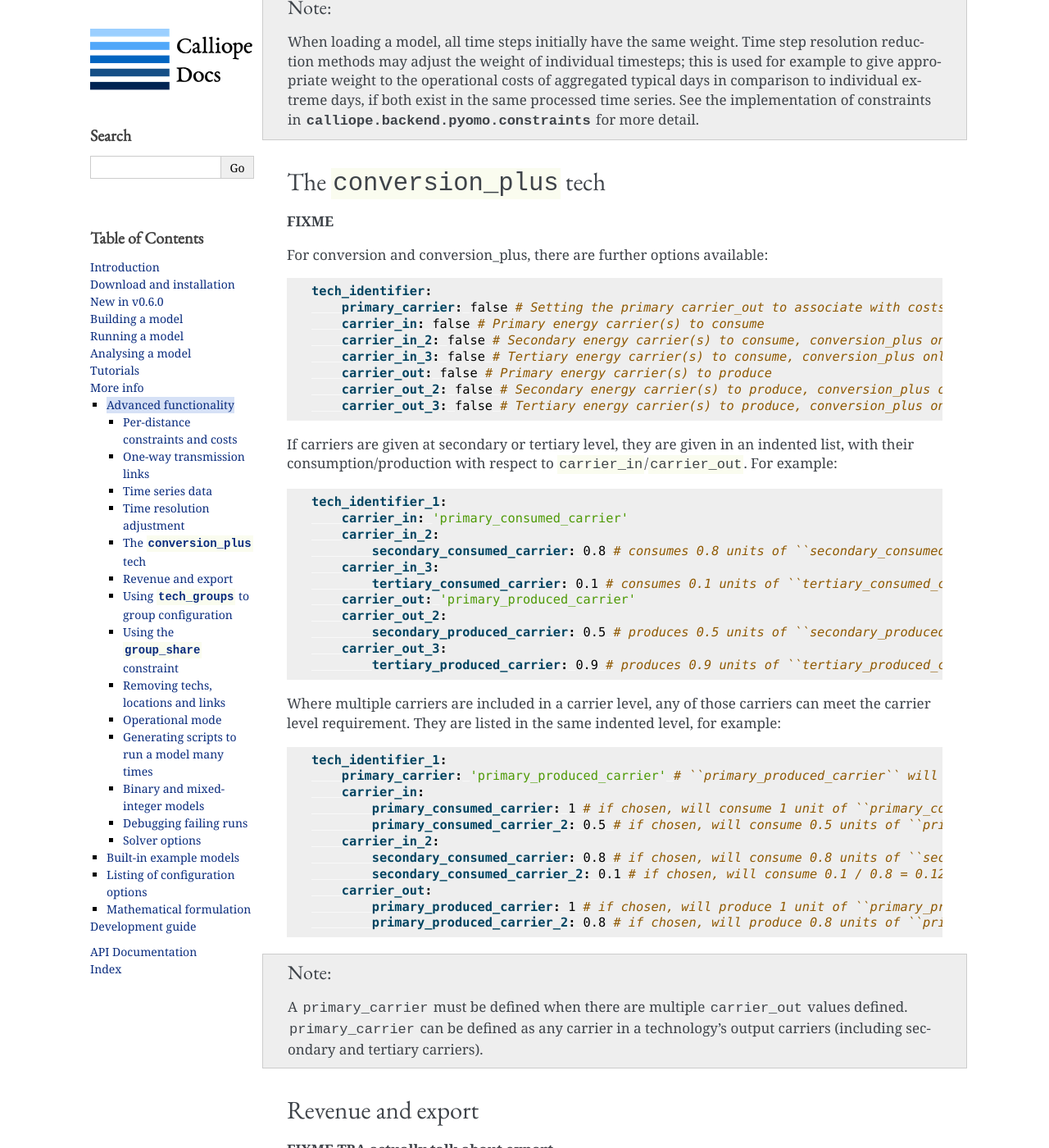
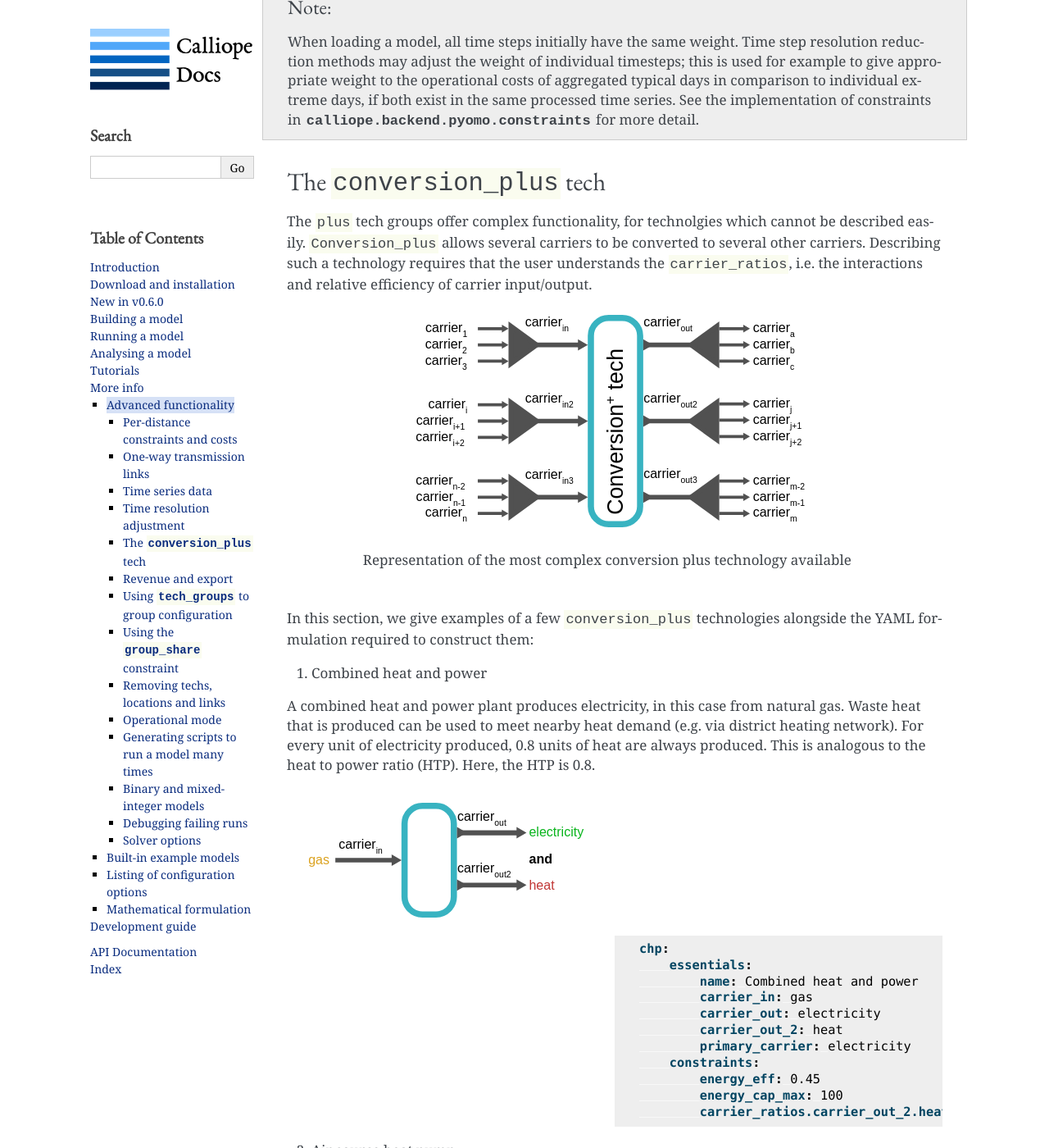
Before and after one commit to calliope-project/calliope, a Sphinx documentation site: the page built from doc/user/ref_advanced_func.rst, in a window 1280 px wide and 1400 px high, scrolled down 2986 px. Shown: the whole window at 82% size. Built offline with Sphinx 7.4.7, drawn with Linux system fonts in a browser that asks for light colours; pages that are not in the unit, such as notebooks, are missing from menus; a script that is not in the unit is left out; some of the changed text lies outside the part shown.

Commit message:
Update docs
* Add new conversion_plus section in advanced functionality
* Add info on 'get_formatted_array'

```diff
--- a/doc/_themes/flask_calliope/static/flasky.css_t
+++ b/doc/_themes/flask_calliope/static/flasky.css_t
@@ -158,6 +158,16 @@ div.sphinxsidebar input {
     border: 1px solid #ccc;
     font-family: 'Georgia', serif;
     font-size: 1em;
+}
+
+div.leftside {
+    width: 50%;
+    padding: 0px 3px 0px 0px;
+    float: left;
+}
+
+div.rightside {
+    margin-left: 50%;
 }
 
 /* -- body styles ----------------------------------------------------------- */
--- a/doc/user/analysing.rst
+++ b/doc/user/analysing.rst
@@ -4,10 +4,9 @@ Analysing a model
 
 Calliope inputs and results are made to be very easily handled. Whatever platform you prefer to use for data processing, our NetCDF or CSV output makes it easy. If you prefer to not worry about writing your own scripts, then we have that covered too! :class:`~calliope.Model.plot` is built on plotly's interactive toolbox, to bring your data to life.
 
-**FIXME** When processed, these sets are often concatenated to avoid sparse matrices. For instance, if a technology ``boiler`` only exists in location ``X1`` and not in locations ``X2`` or ``X3``, then we will specify parameters for just the ``loc::tech`` ``X1::boiler``. This can be extended to parameters which also consider ``carriers``, such that we would have a ``loc::tech::carrier`` ``X1::boiler::heat`` (avoiding empty parameter values for ``power``, as the boiler never considers that enery carrier).
+Within the xarray Datasets of ``model.inputs`` and ``model.results``, variables are indexed over concatenated sets. For instance, if a technology ``boiler`` only exists in location ``X1`` and not in locations ``X2`` or ``X3``, then we will specify parameters for just the `loc::tech` ``X1::boiler``. This can be extended to parameters which also consider ``carriers``, such that we would have a ``loc::tech::carrier`` ``X1::boiler::heat`` (avoiding empty parameter values for ``power``, as the boiler never considers that enery carrier). If a user knows the name of this concatenated set and indeces, they can index by those (e.g. ``resource_area`` is indexed over the set ``loc_techs_area``, within which are all `loc::techs` which receive their resource over an area). Otherwise, ``model.get_formatted_array('name of variable')`` can be used to produce an xarray DataArray, indexed over seperated indeces: any of `techs`, `locs`, `carriers`, `costs`, `timesteps`. This for analysis per technology, location, etc.
 
-**FIXME TBA: link to ``get_formatted_array()``**
-
+.. note:: On saving to CSV, all variables are foramtted to separate concatenated sets.
 
 -------------------
 Visualising results
--- a/doc/user/ref_advanced_func.rst
+++ b/doc/user/ref_advanced_func.rst
@@ -133,61 +133,170 @@ The available options include:
 The ``conversion_plus`` tech
 ----------------------------
 
-**FIXME**
+The ``plus`` tech groups offer complex functionality, for technolgies which cannot be described easily. ``Conversion_plus`` allows several carriers to be converted to several other carriers. Describing such a technology requires that the user understands the ``carrier_ratios``, i.e. the interactions and relative efficiency of carrier input/output.
 
-For conversion and conversion_plus, there are further options available:
+.. figure:: images/conversion_plus.*
+   :alt: conversion_plus
 
-.. code-block:: yaml
+   Representation of the most complex conversion plus technology available
 
-    tech_identifier:
-        primary_carrier: false # Setting the primary carrier_out to associate with costs & constraints, if multiple primary carriers are assigned
-        carrier_in: false # Primary energy carrier(s) to consume
-        carrier_in_2: false # Secondary energy carrier(s) to consume, conversion_plus only
-        carrier_in_3: false # Tertiary energy carrier(s) to consume, conversion_plus only
-        carrier_out: false # Primary energy carrier(s) to produce
-        carrier_out_2: false # Secondary energy carrier(s) to produce, conversion_plus only
-        carrier_out_3: false # Tertiary energy carrier(s) to produce, conversion_plus only
+In this section, we give examples of a few ``conversion_plus`` technologies alongside the YAML formulation required to construct them:
 
-If carriers are given at secondary or tertiary level, they are given in an indented list, with their consumption/production with respect to ``carrier_in``/``carrier_out``. For example:
+1. Combined heat and power
 
-.. code-block:: yaml
+A combined heat and power plant produces electricity, in this case from natural gas. Waste heat that is produced can be used to meet nearby heat demand (e.g. via district heating network). For every unit of electricity produced, 0.8 units of heat are always produced. This is analogous to the heat to power ratio (HTP). Here, the HTP is 0.8.
 
-    tech_identifier_1:
-        carrier_in: 'primary_consumed_carrier'
-        carrier_in_2:
-            secondary_consumed_carrier: 0.8 # consumes 0.8 units of ``secondary_consumed_carrier`` for every 1 unit of ``primary_consumed_carrier``
-        carrier_in_3:
-            tertiary_consumed_carrier: 0.1 # consumes 0.1 units of ``tertiary_consumed_carrier`` for every 1 unit of ``primary_consumed_carrier``
-        carrier_out: 'primary_produced_carrier'
-        carrier_out_2:
-            secondary_produced_carrier: 0.5 # produces 0.5 units of ``secondary_produced_carrier`` for every 1 unit of ``primary_produced_carrier``
-        carrier_out_3:
-            tertiary_produced_carrier: 0.9 # produces 0.9 units of ``tertiary_produced_carrier`` for every 1 unit of ``primary_produced_carrier``
+.. container:: twocol
 
-Where multiple carriers are included in a carrier level, any of those carriers can meet the carrier level requirement. They are listed in the same indented level, for example:
+    .. container:: leftside
 
-.. code-block:: yaml
+        .. figure:: images/conversion_plus_chp.*
 
-    tech_identifier_1:
-        primary_carrier: 'primary_produced_carrier' # ``primary_produced_carrier`` will be used to cost/constraint application
-        carrier_in:
-            primary_consumed_carrier: 1 # if chosen, will consume 1 unit of ``primary_consumed_carrier`` to meet the requirements of ``carrier_in``
-            primary_consumed_carrier_2: 0.5 # if chosen, will consume 0.5 units of ``primary_consumed_carrier_2`` to meet the requirements of ``carrier_in``
-        carrier_in_2:
-            secondary_consumed_carrier: 0.8 # if chosen, will consume 0.8 units of ``secondary_consumed_carrier`` for every 1 unit of ``carrier_in`` being consumed
-            secondary_consumed_carrier_2: 0.1 # if chosen, will consume 0.1 / 0.8 = 0.125 units of ``secondary_consumed_carrier_2`` for every 1 unit of ``carrier_in`` being consumed
-        carrier_out:
-            primary_produced_carrier: 1 # if chosen, will produce 1 unit of ``primary_produced_carrier`` for every 1 unit of ``carrier_out`` being produced
-            primary_produced_carrier_2: 0.8 # if chosen, will produce 0.8 units of ``primary_produced_carrier_2`` for every 1 unit of ``carrier_in`` being produced
+    .. container:: rightside
 
-.. Note:: A ``primary_carrier`` must be defined when there are multiple ``carrier_out`` values defined. ``primary_carrier`` can be defined as any carrier in a technology's output carriers (including secondary and tertiary carriers).
+        .. code-block:: yaml
+
+            chp:
+                essentials:
+                    name: Combined heat and power
+                    carrier_in: gas
+                    carrier_out: electricity
+                    carrier_out_2: heat
+                    primary_carrier: electricity
+                constraints:
+                    energy_eff: 0.45
+                    energy_cap_max: 100
+                    carrier_ratios.carrier_out_2.heat: 0.8
+
+
+2. Air source heat pump
+
+The output energy from the heat pump can be _either_ heat or coolth, simulating a heat pump that can be useful in both summer and winter. For each unit of electricity input, one unit of output is produced. Within this one unit of carrier_out, there can be a combination of heat and coolth. Heat is produced with a COP of 5, coolth with a COP of 3. If only heat were produced in a timestep, 5 units of it would be available in carrier_out; similarly 3 units for coolth. In a timestep, both heat and coolth might be produced, e.g. 2.5 units heat + 1.5 units coolth = 1 unit carrier_out.
+
+.. container:: twocol
+
+    .. container:: leftside
+
+        .. figure:: images/conversion_plus_ahp.*
+
+    .. container:: rightside
+
+        .. code-block:: yaml
+
+            ahp:
+                essentials:
+                    name: Air source heat pump
+                    carrier_in: electricity
+                    carrier_out: [heat, coolth]
+                    primary_carrier: heat
+
+                constraints:
+                    energy_eff: 1
+                    energy_cap_max: 100
+                    carrier_ratios:
+                        carrier_out:
+                            heat: 5
+                            coolth: 3
+
+1. Combined cooling, heat and power (CCHP)
+
+A CCHP plant can use generated heat to produce coolth, via an absorption chiller. As with the CHP, electricity is produced at 45% efficiency.  For every unit of electricity produced, 1 unit of carrier_out_2 must be produced, which can be a combination of 0.8 units of heat and 0.5 units of coolth. E.g. 1 unit gas -> 0.45 units electricity + (0.8 * 0.45) units heat, or 1 unit gas -> 0.45 units electricity + (0.5 * 0.45) units coolth, or 1 unit gas -> 0.45 units electricity + (0.3 * 0.8 * 0.45) units heat + (0.7 * 0.5 * 0.45) units coolth.
+
+.. container:: twocol
+
+    .. container:: leftside
+
+        .. figure:: images/conversion_plus_cchp.*
+
+    .. container:: rightside
+
+        .. code-block:: yaml
+
+            cchp:
+                essentials:
+                    name: Combined cooling, heat and power
+                    carrier_in: gas
+                    carrier_out: electricity
+                    carrier_out_2: [heat, coolth]
+                    primary_carrier: electricity
+
+                constraints:
+                    energy_eff: 0.45
+                    energy_cap_max: 100
+                    carrier_ratios.carrier_out_2: {heat: 0.8, coolth: 0.5}
+
+4. Advanced gas turbine
+
+This technology can choose to burn methane (CH:sub:`4`) or send Hydrogen (H:sub:`2`) through a fuel cell to produce electricity. One unit of carrier_in can be met by any combination of methane and hydrogen. If all methane, 0.5 units of carrier_out would be produced for 1 unit of carrier_in (energy_eff). If all Hydrogen, 0.25 units of carrier_out would be produced for the same amount of carrier_in (energy_eff * hydrogen carrier ratio).
+
+.. container:: twocol
+
+    .. container:: leftside
+
+        .. figure:: images/conversion_plus_gas.*
+
+    .. container:: rightside
+
+        .. code-block:: yaml
+
+            gt:
+                essentials:
+                    name: Advanced gas turbine
+                    carrier_in: [methane, hydrogen]
+                    carrier_out: electricity
+
+                constraints:
+                    energy_eff: 0.5
+                    energy_cap_max: 100
+                    carrier_ratios:
+                        carrier_out: {methane: 1, hydrogen: 0.5}
+
+5. Complex fictional technology
+
+There are few instances where using the full capacity of a converion_plus tech is physically possible. Here we have a fictional technology that combines fossil fuels with biomass/waste to produce heat, coolth, and electricity. Different 'grades' of heat can be produced, the higher grades having an alternative. High grade heat (``high_T_heat``) is produced and can be used directly, or used to produce electricity (via e.g. organic rankine cycle). `Carrier_out` is thus a combination of these two. `Carrier_out_2` can be 0.3 units mid grade heat for every unit `carrier_out` or 0.2 units coolth. Finally, 0.1 units `carrier_out`, low grade heat, is produced for every unit of `carrier_out`.
+
+.. container:: twocol
+
+    .. container:: leftside
+
+        .. figure:: images/conversion_plus_complex.*
+
+    .. container:: rightside
+
+        .. code-block:: yaml
+
+            complex:
+                essentials:
+                    name: Complex fictional technology
+                    carrier_in: [coal, gas, oil]
+                    carrier_in_2: [biomass, waste]
+                    carrier_out: [high_T_heat, electricity]
+                    carrier_out_2: [mid_T_heat, coolth]
+                    carrier_out_3: low_T_heat
+                    primary_carrier: electricity
+
+                constraints:
+                    energy_eff: 1
+                    energy_cap_max: 100
+                    carrier_ratios:
+                        carrier_in: {coal: 1.2, gas: 1, oil: 1.6}
+                        carrier_in_2: {biomass: 1, waste: 1.25}
+                        carrier_out: {high_T_heat: 0.8, electricity: 0.6}
+                        carrier_out_2: {mid_T_heat: 0.3, coolth: 0.2}
+                        carrier_out_3.low_T_heat: 0.15
+
+A ``primary_carrier`` must be defined when there are multiple ``carrier_out`` values defined. ``primary_carrier`` can be defined as any carrier in a technology's output carriers (including secondary and tertiary carriers). The chosen carrier will be the one to which costs are applied.
+
+.. note:: Conversion_plus technologies can also export any one of their output carriers, by specifying that carrier as ``carrier_export``.
 
 Revenue and export
 ------------------
 
-**FIXME TBA actually talk about export**
+It is possible to specify revenues for technologies simply by setting a negative cost value. For example, to consider a feed-in tariff for PV generation, it could be given a negative operational cost equal to the real operational cost minus the level of feed-in tariff received.
 
-It is possible to specify revenues for technologies simply by setting a negative cost value. For example, to consider a feed-in tariff for PV generation, it could be given a negative operational cost equal to the real operational cost minus the level of feed-in tariff received.
+Export is an extension of this, allowing an energy carrier to be removed from the system without meeting demand. This is analogous to e.g. domestic PV technologies being able to export excess electricity to the national grid. A cost (or negative cost: revenue) can then be applied to export.
+
+.. note:: Negative costs can be applied to capacity costs, but the user must an ensure a capacity limit has been set. Otherwise, optimisation will be unbounded.
 
 .. _tech_groups:
 
```
Also changed, not shown: doc/user/images/conversion_plus.svg (added), doc/user/images/conversion_plus_ahp.svg (added), doc/user/images/conversion_plus_cchp.svg (added), doc/user/images/conversion_plus_chp.svg (added), doc/user/images/conversion_plus_complex.svg (added), doc/user/images/conversion_plus_gas.svg (added).
